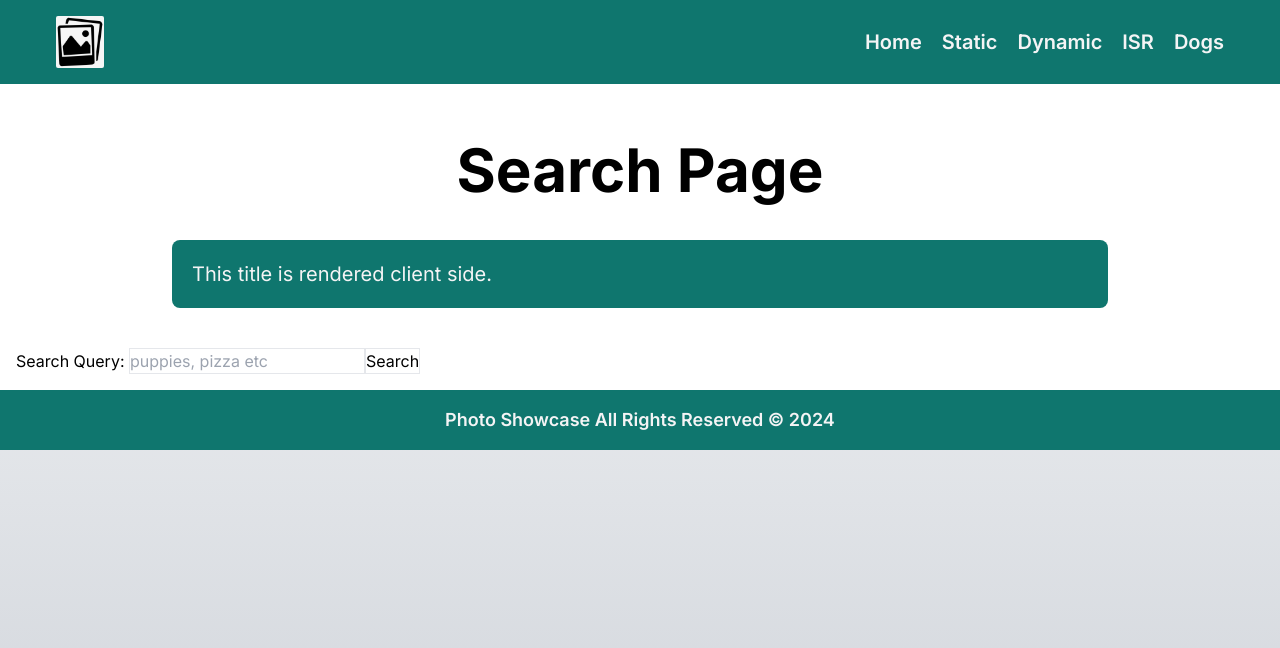
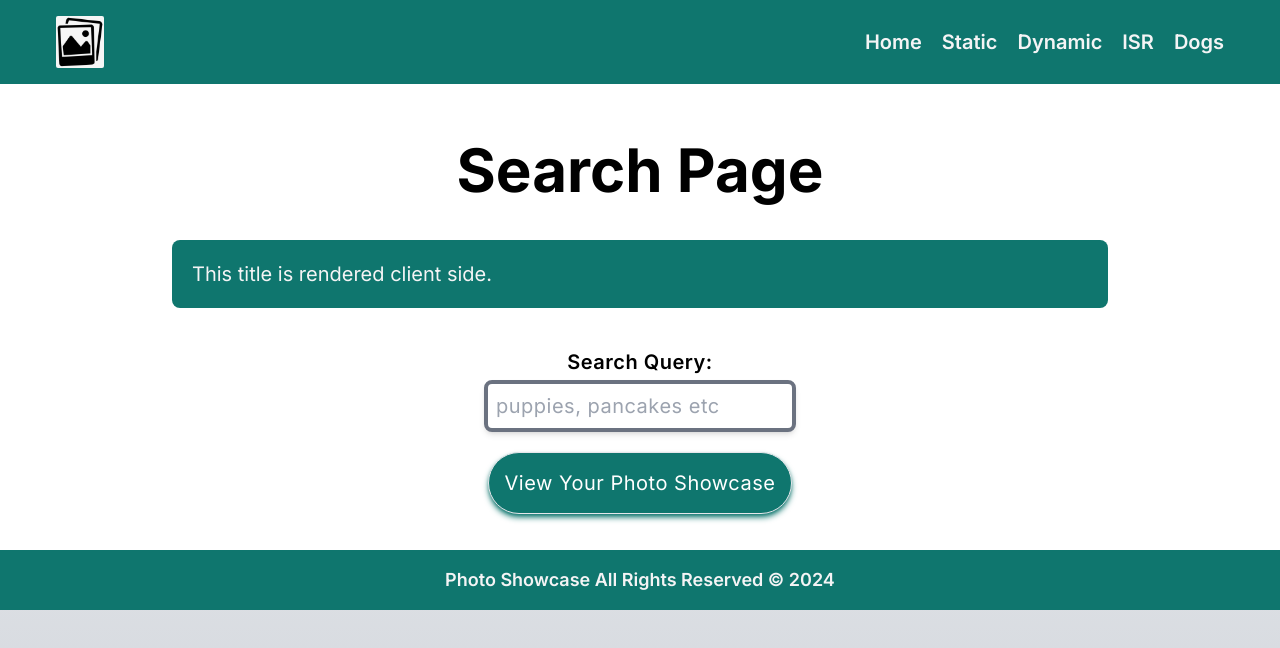
Before and after one commit to acktreptow/photo-showcase, a Next.js app: page /search in a window 1280 px wide. Shown: the top 648 px of the page. Built offline with nearby package versions, Linux system fonts and the light colour scheme.

Commit message:
add tailwind classes to form

```diff
--- a/src/app/search/page.client.tsx
+++ b/src/app/search/page.client.tsx
@@ -44,21 +44,26 @@ function SearchPageClient() {
       <TextBox>
         <p>This title is rendered client side.</p>
       </TextBox>
-      <form onSubmit={handleSubmit}>
-        <label htmlFor="searchQuery">Search Query: </label>
+      <form
+        onSubmit={handleSubmit}
+        className="flex flex-col items-center text-xl lg:tracking-wide"
+      >
+        <label htmlFor="searchQuery" className="font-semibold mb-1">
+          Search Query:{" "}
+        </label>
         <input
           type="text"
           id="searchQuery"
           name="searchQuery"
-          placeholder="puppies, pizza etc"
-          className="border"
+          placeholder="puppies, pancakes etc"
+          className="block mx-auto border-4 border-gray-500 rounded-lg p-2 mb-5 hover:border-teal-900 transition-colors duration-200 text-gray-800 shadow-md focus:outline-none"
         />
         <button
           type="submit"
-          className="border"
+          className="block mx-auto border p-4 mb-5 bg-teal-700 text-white rounded-full hover:bg-teal-900 transition-colors duration-200 shadow-md shadow-teal-700"
           disabled={searchResultsLoading}
         >
-          Search
+          View Your Photo Showcase
         </button>
       </form>
 
```
